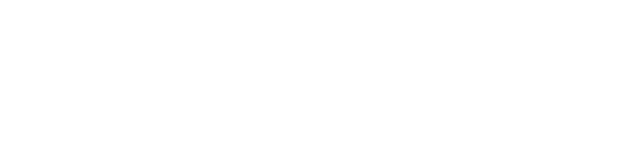
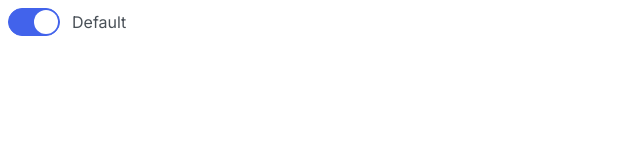
Before and after one commit to js-tasks-ru/htmlcss-20231222_erdman, a website: page 07-lection5/03-toggler/index.html in a window 1280 px wide. Shown: the whole page, without its empty margins (0-640 px from the left). Drawn offline with Linux system fonts and the light colour scheme.

Commit message:
Добавлено решение задачи 07/01-toggler

```diff
--- a/07-lection5/03-toggler/index.html
+++ b/07-lection5/03-toggler/index.html
@@ -1,11 +1,21 @@
 <!DOCTYPE html>
 <!-- Страница с кнопкой переключения -->
 <html lang="ru">
-    <head>
-        <link rel="stylesheet" href="../../assets/css/main.css">
-        <link rel="stylesheet" href="./toggler.css">
-    </head>
-    <body>
-
-    </body>
+  <head>
+    <link rel="stylesheet" href="../../assets/css/main.css" />
+    <link rel="stylesheet" href="./toggler.css" />
+  </head>
+  <body>
+    <div style="margin: 8px">
+      <label class="toggler">
+        <input class="toggler__input" type="checkbox" checked />
+        <div class="toggler__state">
+          <div class="toggler__control">
+            <div class="toggler__handle"></div>
+          </div>
+          <span class="toggler__label">Default</span>
+        </div>
+      </label>
+    </div>
+  </body>
 </html>
--- a/07-lection5/03-toggler/toggler.css
+++ b/07-lection5/03-toggler/toggler.css
@@ -0,0 +1,84 @@
+.toggler {
+  position: relative;
+  display: inline-block;
+}
+
+.toggler__state {
+  display: flex;
+  align-items: center;
+  gap: 12px;
+  cursor: pointer;
+}
+
+.toggler__control {
+  display: flex;
+  align-items: center;
+  box-sizing: border-box;
+
+  width: 52px;
+  height: 28px;
+  border: 1px solid var(--gray-2);
+  border-radius: 14px;
+  background-color: var(--white);
+
+  transition: border-color 0.4s, background-color 0.4s;
+}
+
+.toggler__handle {
+  position: relative;
+  left: 1px;
+
+  width: 24px;
+  height: 24px;
+  border-radius: 50%;
+  background-color: var(--gray-2);
+
+  transition: transform 0.4s, background-color 0.4s;
+}
+
+.toggler__label {
+  color: var(--gray-4);
+  font-family: 'Inter';
+  font-size: 16px;
+  font-style: normal;
+  font-weight: 400;
+  line-height: 24px;
+
+  user-select: none;
+}
+
+.toggler__input {
+  position: absolute;
+  opacity: 0;
+  left: -100vw;
+}
+
+/* Focus */
+.toggler__input:focus ~ .toggler__state .toggler__label {
+  text-decoration: underline;
+}
+
+/* Checked */
+.toggler__input:checked ~ .toggler__state .toggler__control {
+  background-color: var(--primary);
+  border-color: var(--primary);
+}
+
+.toggler__input:checked ~ .toggler__state .toggler__handle {
+  background-color: var(--white);
+  transform: translateX(24px);
+}
+
+/* Disabled */
+.toggler__input:disabled ~ .toggler__state {
+  cursor: default;
+}
+
+.toggler__input:disabled ~ .toggler__state .toggler__control {
+  background-color: var(--gray-2);
+  border-color: var(--gray-2);
+}
+
+.toggler__input:disabled ~ .toggler__state .toggler__handle {
+  background-color: var(--gray-3);
+}
```
